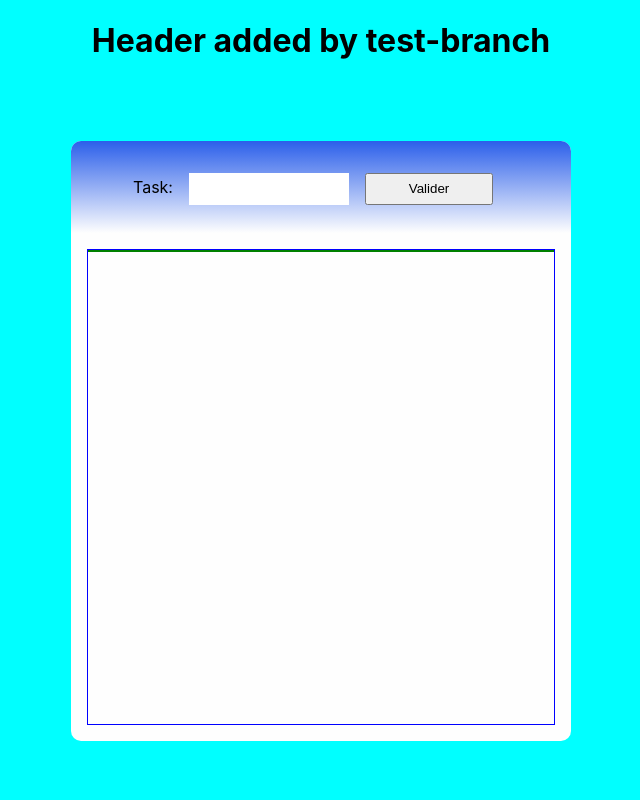
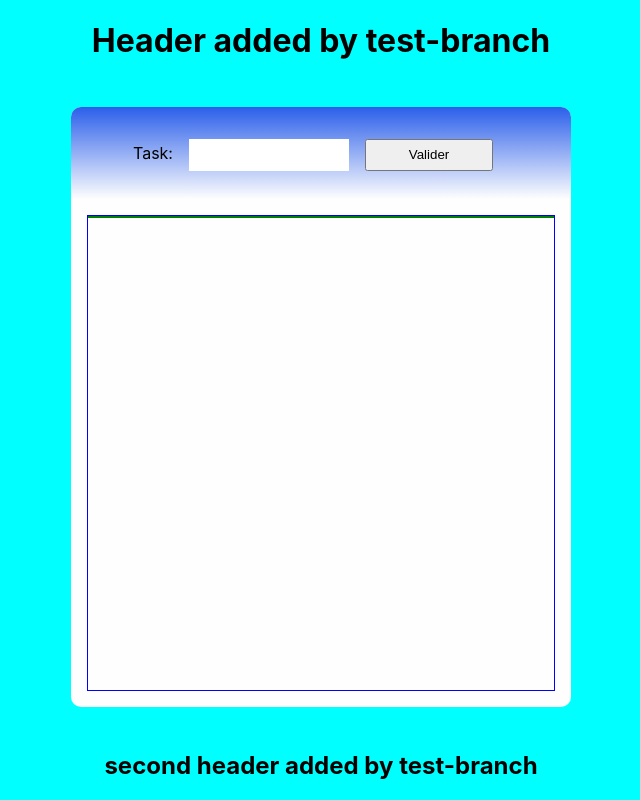
Before and after one commit to vincentferraro/todo-react, a React (Create React App) app: page / in a window 1280 px wide. Shown: the whole page, without its empty margins (319-959 px from the left). Built offline with nearby package versions, Linux system fonts and the light colour scheme.

Commit message:
second header h2

```diff
--- a/src/App.js
+++ b/src/App.js
@@ -7,6 +7,7 @@ function App() {
     <div className="div-app">
       <h1> Header added by test-branch</h1>
       <TodoList />
+      <h2> second header added by test-branch</h2>
     </div>
   );
 }
```
